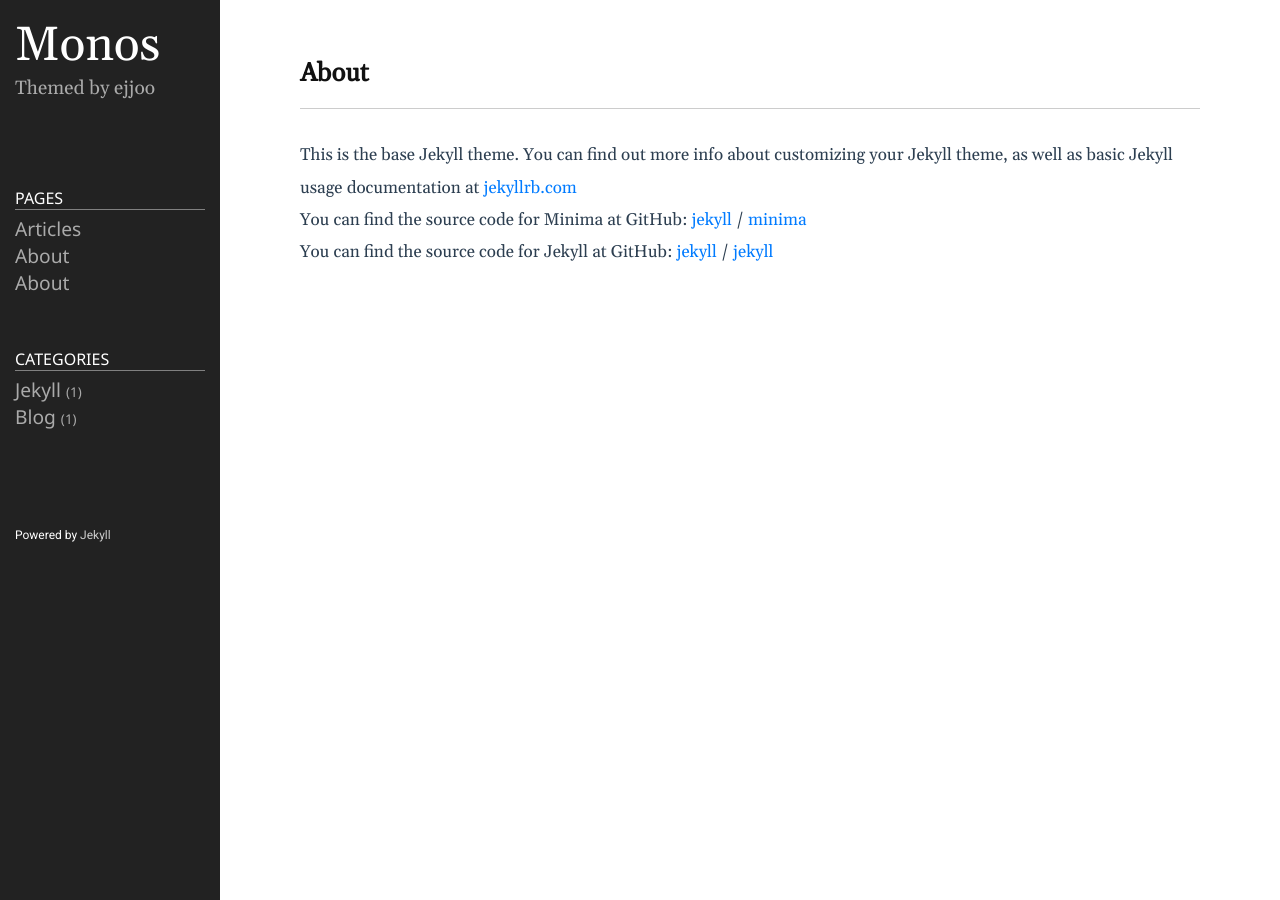
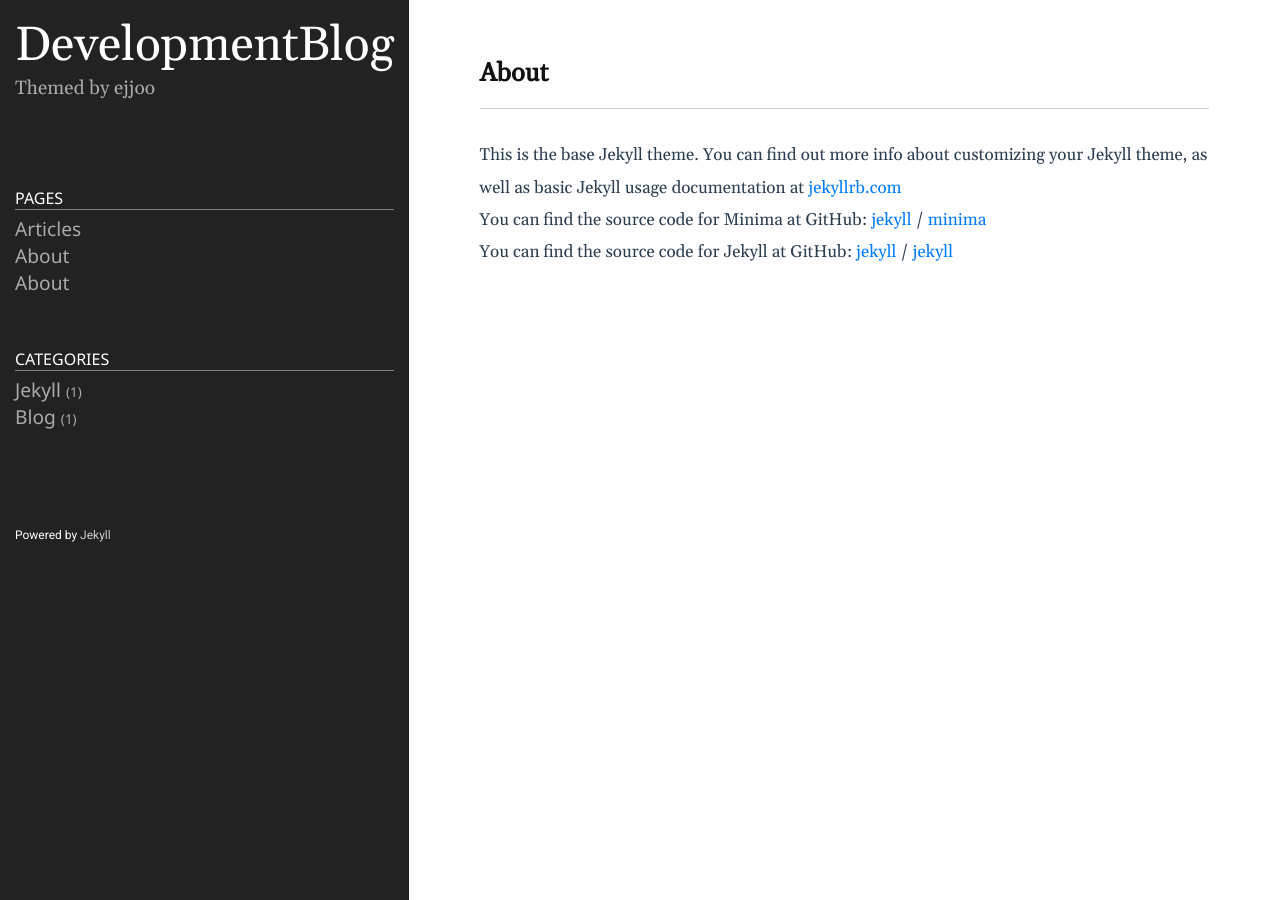
Before and after one commit to nniina/Niina.github.io, a Jekyll site: the page built from about.markdown, in a window 1280 px wide. Built offline with Jekyll 4.4.1, drawn with Linux system fonts in a browser that asks for light colours.

Commit message:
Update _config.yml

```diff
--- a/_config.yml
+++ b/_config.yml
@@ -18,13 +18,13 @@
 # You can create any custom variable you would like, and they will be accessible
 # in the templates via {{ site.myvariable }}.
 
-title: Monos
-email: ejjoo7994@gmail.com
+title: DevelopmentBlog
+email: nniina912@gmail.com
 description: >- # this means to ignore newlines until "baseurl:"
   Themed by ejjoo
 # baseurl: "/" # the subpath of your site, e.g. /blog
 # url: "http://ejjoo.github.io" # the base hostname & protocol for your site, e.g. http://example.com
-github_username: ejjoo
+github_username: nniina912
 highlighter: rouge
 svg:
   optimize: true
@@ -36,6 +36,8 @@ plugins:
   - jekyll-feed
 category_dir: category/
 tag_dir: tag/
+url: https://nniinaNiina.github.io
+repository: https://github.com/nniina/Niina.github.io.git
 
 # Exclude from processing.
 # The following items will not be processed, by default.
```
